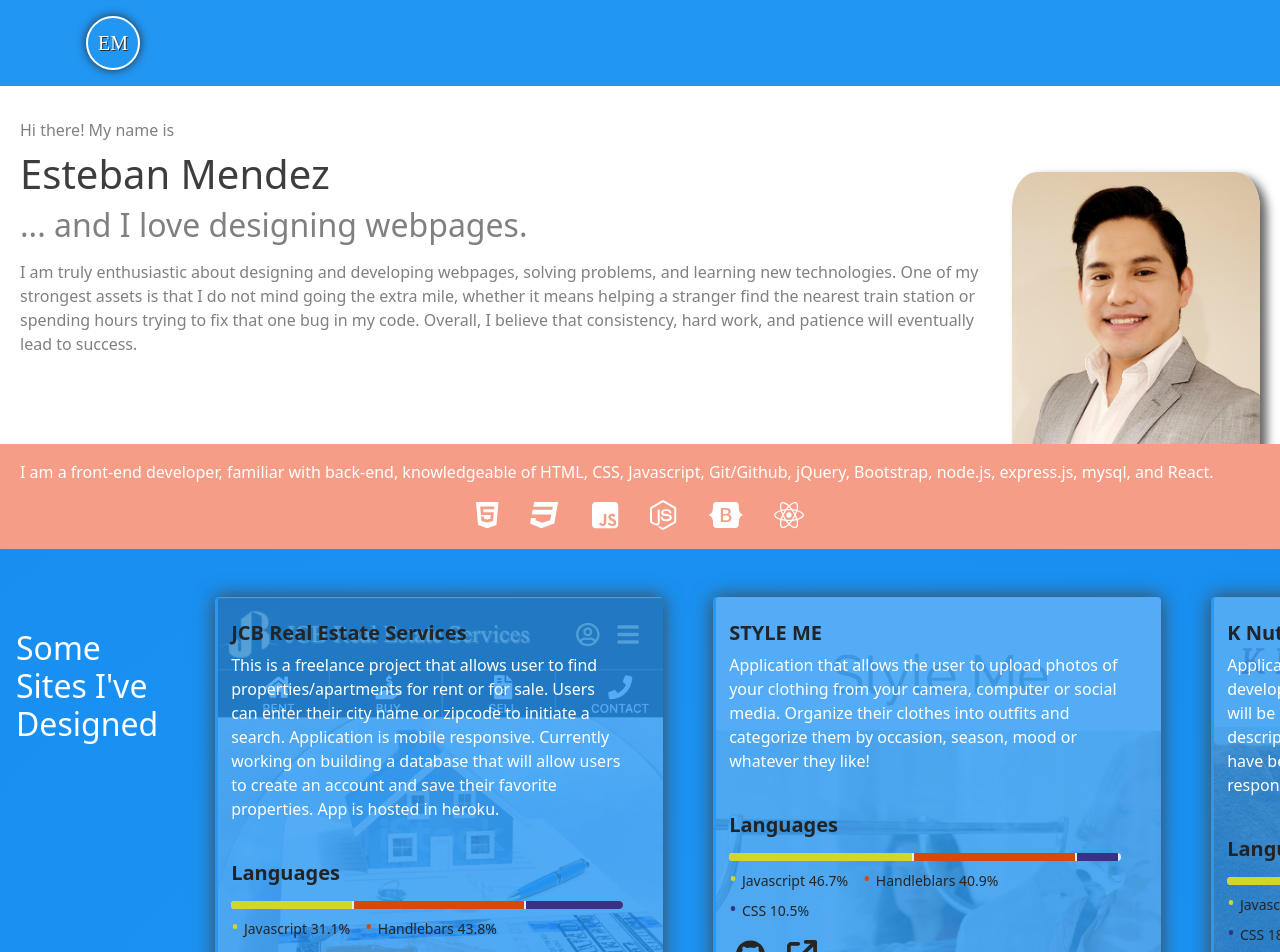
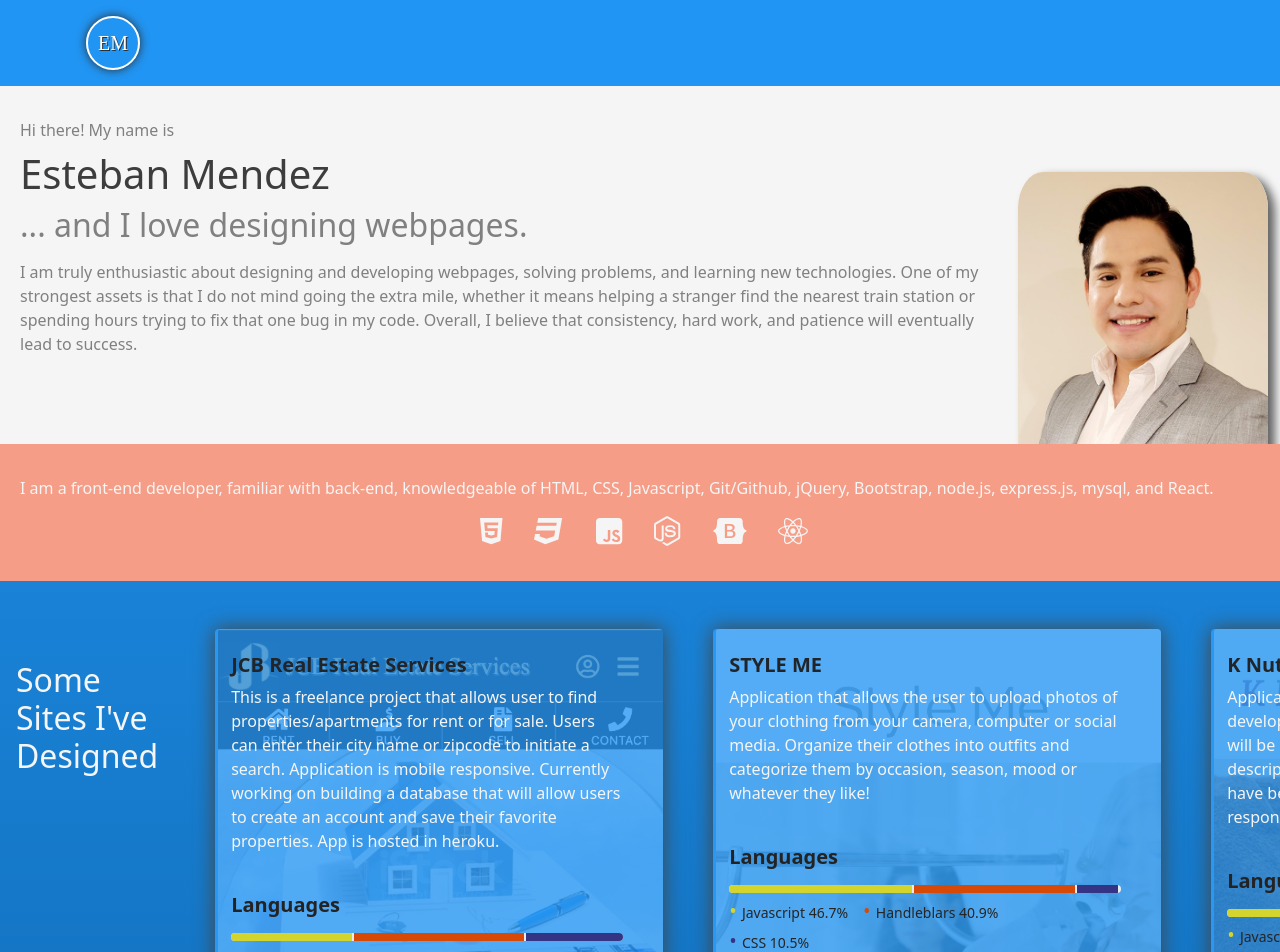
Before and after one commit to Esmendez90/portfolio, a React (Create React App) app in the folder my_portfolio/: page / in a window 1280 px wide. Shown: the top 952 px of the page. Built offline with nearby package versions, Linux system fonts and the light colour scheme.

Commit message:
added styling for side navbar

```diff
--- a/my_portfolio/src/App.css
+++ b/my_portfolio/src/App.css
@@ -1,9 +1,9 @@
 body {
-  background: radial-gradient(
-    98.31% 98.31% at 50.03% 103.64%,
-    #2196f3 0%,
-    #158ef1 100%
+  background: linear-gradient(to bottom,
+    #2196f3,
+    #0e65ad
   );
+  background-color: #0e65ad;
 }
 .row {
   margin-right: 0;
--- a/my_portfolio/src/components/About/style.css
+++ b/my_portfolio/src/components/About/style.css
@@ -1,6 +1,6 @@
 .about-container {
-  padding: 2rem !important;
-  background-color: white;
+  padding: 2rem 1.5rem 2rem 2rem !important;
+  background-color: whitesmoke;
 }
 
 .img-container {
--- a/my_portfolio/src/components/Banner/style.css
+++ b/my_portfolio/src/components/Banner/style.css
@@ -1,6 +1,6 @@
 .banner {
   background-color: rgba(245, 157, 135);
-  padding: 1rem 2rem !important;
+  padding: 2rem 1.5rem 2rem 2rem !important;
 }
 
 .banner > ul {
@@ -8,7 +8,7 @@
 }
 
 .banner > p {
-  color: white;
+  color: whitesmoke;
   text-align: justify;
 }
 
--- a/my_portfolio/src/components/Card/style.css
+++ b/my_portfolio/src/components/Card/style.css
@@ -6,7 +6,7 @@
 }
 
 .card-container > h2 {
-  color: white;
+  color: whitesmoke;
   margin: 2rem;
 }
 
@@ -230,7 +230,7 @@
   }
 
   .card-text{
-    color: white;
+    color: whitesmoke;
   }
   .btn-container {
     position: relative;
--- a/my_portfolio/src/components/Carousel/style.css
+++ b/my_portfolio/src/components/Carousel/style.css
@@ -19,7 +19,7 @@
 
 .caption {
   margin-bottom: 0;
-  color: white;
+  color: whitesmoke;
 }
 
 @media screen and (min-width: 768px) {
--- a/my_portfolio/src/components/Footer/style.css
+++ b/my_portfolio/src/components/Footer/style.css
@@ -5,7 +5,7 @@ footer {
 
 footer p {
   margin: 1rem;
-  color: white;
+  color: whitesmoke;
 }
 
 footer ul {
@@ -25,7 +25,7 @@ ul {
 }
 
 .icon svg {
-  color: white;
+  color: whitesmoke;
   font-size: 35px;
 }
 
--- a/my_portfolio/src/components/Header/Header.js
+++ b/my_portfolio/src/components/Header/Header.js
@@ -20,41 +20,41 @@ function Header() {
               EM
             </Navbar.Brand>
 
-            <Navbar.Toggle aria-controls="basic-navbar-nav" />
+            <Navbar.Toggle aria-controls="basic-navbar-nav" className="menuBars" />
 
             <Navbar.Collapse id="basic-navbar-nav">
               <Nav className="me-auto">
-              <Navbar.Toggle aria-controls="basic-navbar-nav" className="xmark-container">
-                <FontAwesomeIcon icon={faXmark} />
-              </Navbar.Toggle>
+                <Navbar.Toggle
+                  aria-controls="basic-navbar-nav"
+                  className="xmark-container"
+                >
+                  <FontAwesomeIcon icon={faXmark} />
+                </Navbar.Toggle>
                 <Nav.Link href="/">
-                  HOME{" "}
                   <span className="fontAw-icon">
                     <FontAwesomeIcon icon={faHouse} />
                   </span>
+                  HOME
                 </Nav.Link>
                 <Nav.Link href="#portfolio">
-                  PORTFOLIO{" "}
                   <span className="fontAw-icon">
                     <FontAwesomeIcon icon={faFolder} />
                   </span>
+                  PORTFOLIO
                 </Nav.Link>
                 <Nav.Link href="#contact">
-                  CONTACT
                   <span className="fontAw-icon">
                     <FontAwesomeIcon icon={faCommentDots} />
                   </span>
+                  CONTACT
                 </Nav.Link>
                 <div className="resume-container">
                   <Nav.Link href={Resume} target="_blank">
                     RESUME
                   </Nav.Link>
                 </div>
-
               </Nav>
-
             </Navbar.Collapse>
-
           </Container>
         </Navbar>
       </div>
--- a/my_portfolio/src/components/Header/style.css
+++ b/my_portfolio/src/components/Header/style.css
@@ -2,7 +2,7 @@
   position: sticky;
   top: 0;
   z-index: 4;
-  background-color: #2196f3;
+  background-color: rgb(33,149,243);
 }
 
 .container {
@@ -30,13 +30,9 @@
   padding-bottom: 1rem !important;
 }
 
-.navbar-light .navbar-toggler {
+.menuBars {
   color: #5faff0 !important;
   border-color: #0686f0 !important;
-}
-
-.navbar-toggler:focus {
-  box-shadow: 0 0 0 0.2rem !important;
 }
 
 .navbar-collapse {
@@ -45,16 +41,15 @@
   left: -100%;
   top: 0px;
   width: 100%;
-  background-color:rgba(14,13,13,0.6);
+  background-color: rgba(33,149,243, 0.6);
   height: 100%;
   animation: navbar-collapse 0.1s forwards;
   animation-delay: 0.1s;
 }
-/* @-webkit-keyframes navbar-collapse {
-  100% { left: 0; }
-} */
 @keyframes navbar-collapse {
-  100% { left: 0; }
+  100% {
+    left: 0;
+  }
 }
 .collapse:not(.show) {
   animation: collapse 0.1s backwards !important;
@@ -62,37 +57,43 @@
   display: block !important;
 }
 @keyframes collapse {
-  100%{left: -100%}
+  100% {
+    left: -100%;
+  }
 }
 
 .navbar-nav {
   width: 75%;
   height: 100%;
   padding-top: 1rem;
-  background-color: grey;
+  background-color: whitesmoke;
 }
-.xmark-container{
+.xmark-container {
   width: fit-content;
-  border: none !important;
   margin-bottom: 1.5rem;
   position: relative;
   left: 80%;
   font-size: 30px !important;
+  border-color: rgba(245, 157, 135) !important;
+  color: rgba(245, 157, 135) !important;
+}
+.xmark-container > svg {
+  color: rgb(61 61 61);
 }
 
-
 .nav-link {
-  color: white !important;
+  color: rgb(61, 61, 61) !important;
   padding-top: 5rem;
-  margin-bottom: 1.5rem;
+  text-align: left;
+  margin-left: 3rem;
+  margin-bottom: 1rem;
 }
 
 .fontAw-icon {
-  margin-left: 5px;
+  margin-right: 10px;
 }
 
 .resume-container {
-  justify-content: center;
   display: flex;
 }
 
@@ -100,7 +101,10 @@
   border: 1px solid;
   border-radius: 5px;
   width: fit-content;
-  padding: 5px !important;
+  padding: 7px 13px !important;
+  background-color: rgba(245, 157, 135);
+  color: whitesmoke !important;
+  font-weight: bolder;
 }
 
 /* Desktops, large screens */
```
